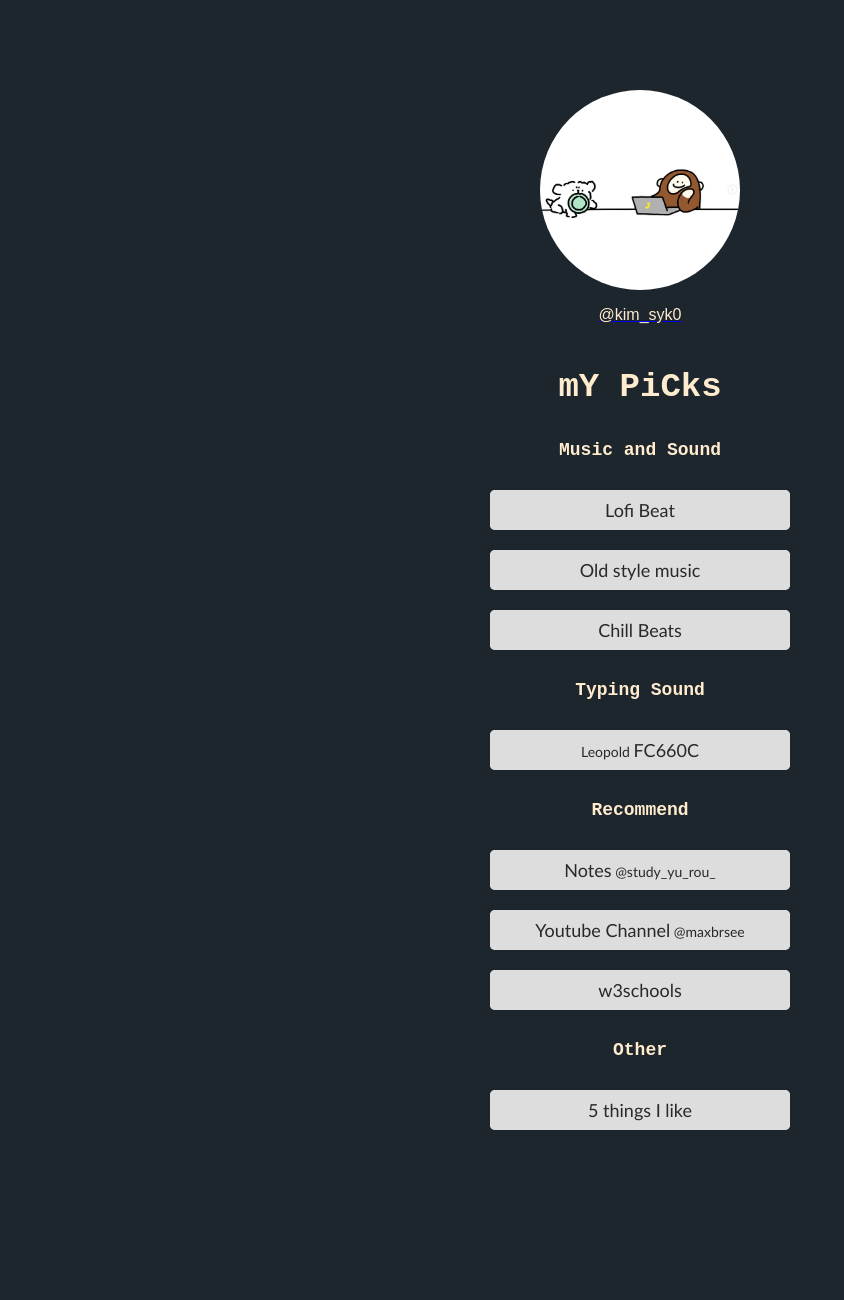
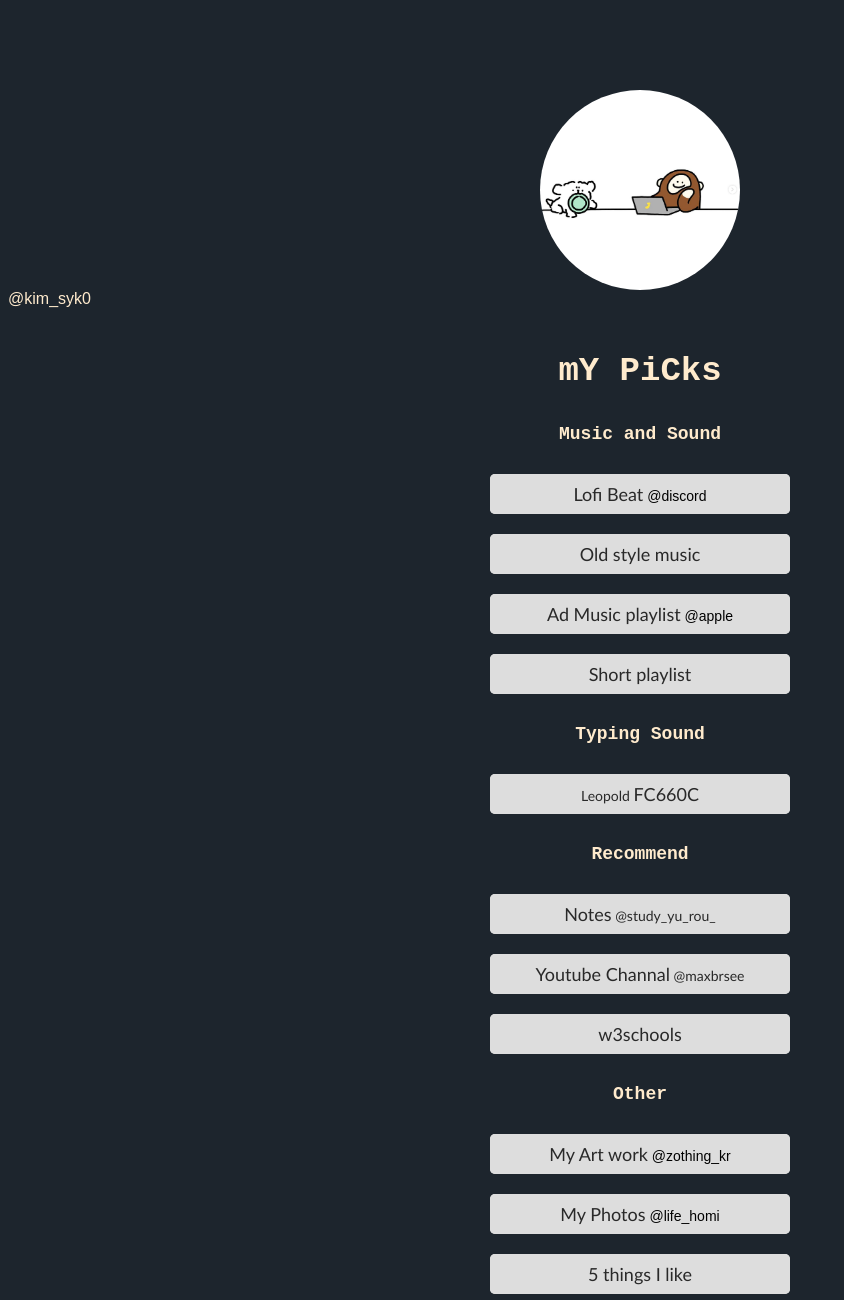
Before and after one commit to kimsyk0/NetWorkFolder, a plain HTML site: page index.html in a window 1280 px wide. Shown: the whole page, without its empty margins (0-844 px from the left). Before the commit the page ends 1250 px from the top, so only its background shows below. Drawn offline with Linux system fonts and the light colour scheme.

Commit message:
Update index.html

```diff
--- a/index.html
+++ b/index.html
@@ -17,9 +17,14 @@
         </a>
     </span>
     <div >
-        <a href="https://instagram.com/kim_syk0" target="_blank">
+        <a href="https://instagram.com/kim_syk0" target="_blank" class="profile_name">
 
-            <p class="profile_name">@kim_syk0</p>
+
+
+                <span>
+                    @kim_syk0
+                </span>
+
         </a>
 
     </div>
@@ -32,7 +37,7 @@
      <a href="https://youtu.be/25jHkLvTRtA" target="_blank" style=" text-decoration: none;" class="button">
 
         <button type="button" class="button">
-                <span class="button_text">Lofi Beat</span>
+                <span class="button_text">Lofi Beat</span><span style="font-size: 14px;"> @discord</span>
             </button>
     </a>
 
@@ -46,10 +51,16 @@
                 <span class="button_text">Old style music</span>
             </button>
     </a>
-    <a href="https://open.spotify.com/playlist/37i9dQZF1DWYoYGBbGKurt?si=64e16a8a21954608" target="_blank" style=" text-decoration: none;"class="buttonmargintop">
+    <a href="https://youtube.com/playlist?list=PLKvvp3nMoqW5XyDDQIUnM8aU5yFESiYbc" target="_blank" style=" text-decoration: none;"class="buttonmargintop">
 
         <button type="button" class="buttonmargintop">
-                <span class="button_text">Chill Beats</span>
+                <span class="button_text">Ad Music playlist</span><span style="font-size: 14px;"> @apple</span>
+            </button>
+    </a>
+    <a href="https://open.spotify.com/playlist/6b97BLpPvopI7U6kTTLKWd?si=fb4a391e2474498f" target="_blank" style=" text-decoration: none;"class="buttonmargintop">
+
+        <button type="button" class="buttonmargintop">
+                <span class="button_text">Short playlist</span>
             </button>
     </a>
 
@@ -74,7 +85,7 @@
     <a href="https://www.youtube.com/c/MaxReisinger/featured" target="_blank" style=" text-decoration: none;"class="buttonmargintop">
 
         <button type="button" class="buttonmargintop">
-                <span class="button_text">Youtube Channel<span style="font-size: 14px;"> @maxbrsee</span></span>
+                <span class="button_text">Youtube Channal<span style="font-size: 14px;"> @maxbrsee</span></span>
             </button>
 
     </a>
@@ -86,7 +97,18 @@
 
     </a>
     <span class="katagori">Other</span>
+    <a href="https://www.instagram.com/zothing_kr/" target="_blank" style=" text-decoration: none;"class="button">
 
+        <button type="button" class="button">
+                <span class="button_text">My Art work</span><span style="font-size: 14px;"> @zothing_kr</span>
+            </button>
+    </a>
+    <a href="https://www.instagram.com/life_homi/" target="_blank" style=" text-decoration: none;"class="button">
+
+        <button type="button" class="buttonmargintop">
+                <span class="button_text">My Photos</span><span style="font-size: 14px;"> @life_homi</span>
+            </button>
+    </a>
     <a href=" https://kimsyk0.github.io/insta/"class="buttonmarginbottum" target="_blank" style=" text-decoration: none;">
 
         <button type="button" class="buttonmarginbottum">
```
